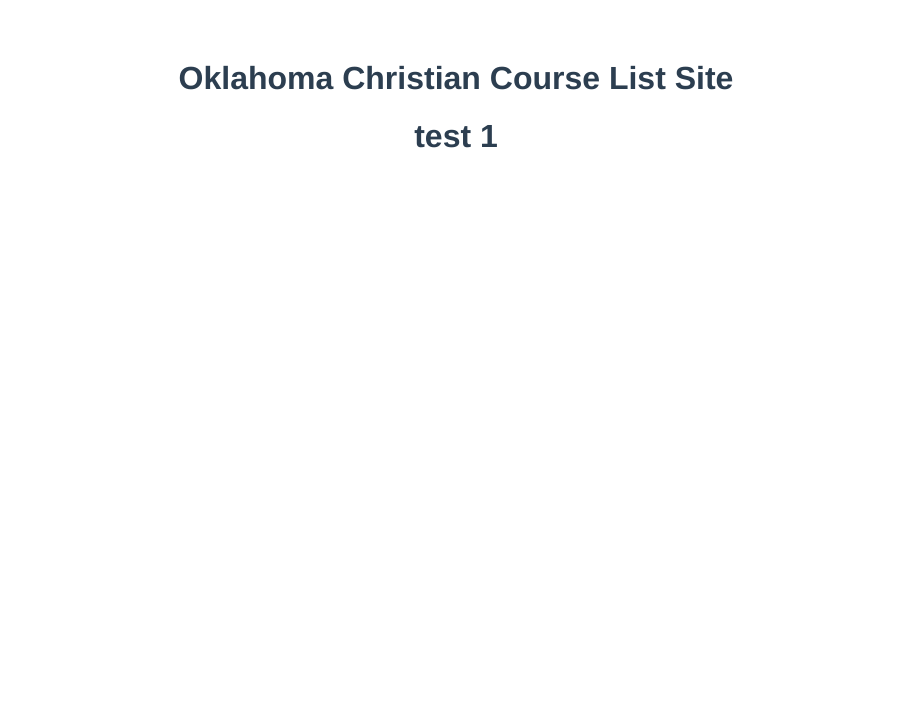
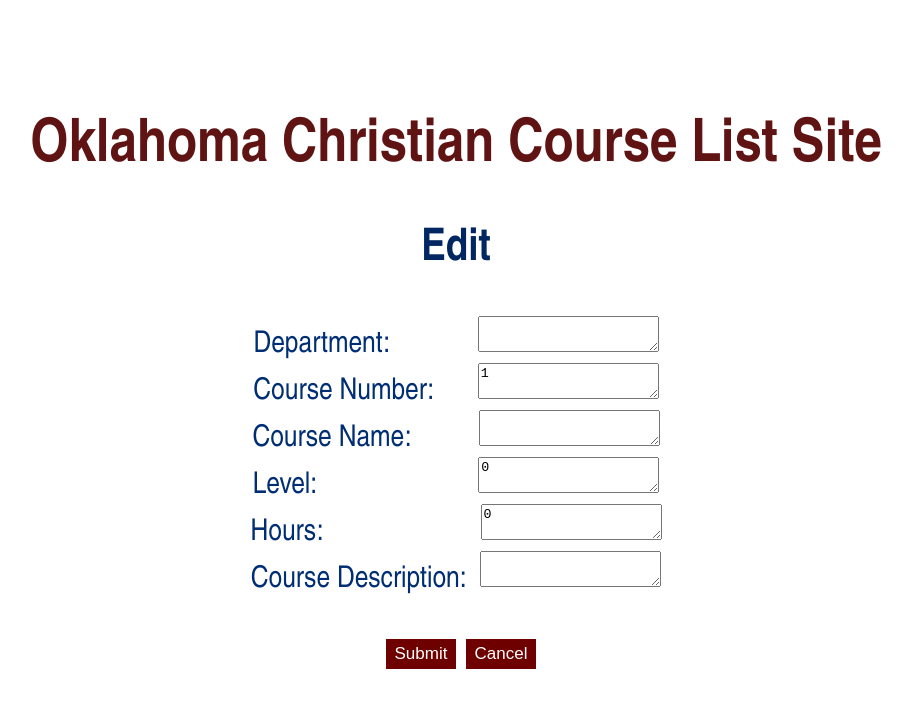
Before and after one commit to Goed505s/SE4CourseListing, a Vue app: page /edit/1 in a window 1280 px wide. Shown: the top 708 px of the page, without its empty margins (184-1096 px from the left). Built offline with nearby package versions, Linux system fonts and the light colour scheme; no server answers.

Commit message:
updating

```diff
--- a/src/App.vue
+++ b/src/App.vue
@@ -1,8 +1,11 @@
 <template>
+
+
   <div id="app">
-    <h1>Oklahoma Christian Course List Site</h1>
+    <h1><br>Oklahoma Christian Course List Site</h1>
     <router-view />
   </div>
+
 </template>
 
 <script>
@@ -11,13 +14,47 @@
 }
 </script>
 
+
 <style>
+
+
+@import url('https://fonts.googleapis.com/css?family=Pathway Gothic One');
+
+
 #app {
-  font-family: Avenir, Helvetica, Arial, sans-serif;
-  -webkit-font-smoothing: antialiased;
-  -moz-osx-font-smoothing: grayscale;
+  font-family:  'Arial Narrow';
   text-align: center;
-  color: #2c3e50;
-  margin-top: 60px;
+  color: #5f1313;
+  font-size: 30px;
+  background-color: rgba(255, 255, 255, 0.932);
+  height: 200px;
 }
+
+h2{
+  color: #002761;
+}
+
+label{
+  color: #002e74;
+}
+
+button {
+  border: none;
+  padding: 0!important;
+  /*optional*/
+  font-family: arial;
+  font-size: 17px;
+  color: #ffffff;
+  background-color: #6e0000;
+  height: 30px;
+  width: 70px;
+  cursor: pointer;
+  margin-left: 10px;
+}
+
+button:hover {
+  background-color: #e0a606; /* Green */
+  color: white;
+}
+
 </style>
--- a/src/components/CourseDisplay.vue
+++ b/src/components/CourseDisplay.vue
@@ -1,17 +1,13 @@
 <template>
   <div class="courseDisp">
-    <span>{{course.courseNo}} {{course.name}} (</span>
+    <span>{{course.courseNo}} {{course.name}} </span>
     <router-link :to="{ name: 'edit', params: { courseNo: course.courseNo } }">
-      <span>edit</span>
+      <button>edit</button>
     </router-link>
-    <span> | </span>
-    <!--https://vuejs.org/v2/guide/events.html
-      make it relad page
-      make it do a pop up
-    -->
+
     <button v-on:click="deleteCourse()"><span>delete</span></button>
 
-    <span>)</span>
+
   </div>
 </template>
 
@@ -49,29 +45,46 @@
 }
 ul {
   list-style-type: none;
-  padding: 0;
+
+  padding: 0px;
 }
 li {
   display: inline-block;
   margin: 0 10px;
+
 }
 a {
-  color: #42b983;
+
+  text-decoration: none;
+
+
+  }
+.edit{
+  border: none;
+  padding: 0!important;
+  font-family: arial;
+  font-size: 17px;
+  color: #ffc400;
+  background-color: #6e000098;
+  height: 40px;
+  width: 70px;
+    cursor: pointer;
+
 }
 .courseDisp {
-  margin: 10px 10px;
+  padding: 30px;
+  margin-top: 20px;
+
+  margin-bottom: 20px;
+  margin-left: 100px;
+  margin-right: 100px;
+  color: white;
+  font-family: Arial, Helvetica, sans-serif;
+  font-size: 20px;
+  font-weight: normal;
+  background-color: rgba(143, 11, 11, 0.856);
 }
 /*https://stackoverflow.com/questions/1367409/how-to-make-button-look-like-a-link*/
-button {
-  background: none!important;
-  border: none;
-  padding: 0!important;
-  /*optional*/
-  font-family: arial, sans-serif;
-  /*input has OS specific font-family*/
-  color: #069;
-  text-decoration: underline;
-  cursor: pointer;
-}
+
 
 </style>
--- a/src/services/CourseServices.js
+++ b/src/services/CourseServices.js
@@ -42,6 +42,8 @@
     return apiClient.delete("/course/" + courseNo);
   },
   addCourse(course) {
+    console.log("Help");
+    console.log(course);
     return apiClient.post("/course/", course);
   },
   updateCourse(courseNo, course) {
--- a/src/views/listEntryPage.vue
+++ b/src/views/listEntryPage.vue
@@ -1,59 +1,103 @@
 <template>
   <div class="hello">
-    <h1 v-if="this.isEdit">test {{this.courseNo}}</h1>
+    <form @submit.prevent="sendForm">
+      <h2 v-if="this.isEdit">Edit {{this.course.name}}</h2>
+      <h2 v-else>Add New Course</h2>
+      <p v-if="message">{{this.message}}</p>
+
+      <label for = "dept">Department: &nbsp;&nbsp;&nbsp;&emsp;&emsp;</label>
+      <textarea id = "dept" v-model="course.dept"></textarea>
+      <br>
+
+      <label for = "courseID">Course Number: &nbsp;&emsp;</label>
+      <textarea v-if="isEdit" readonly id = "courseID" v-model="courseID"></textarea>
+      <textarea v-else id = "courseID" v-model="courseID"></textarea>
+      <br>
+
+      <label for = "name">Course Name: &emsp;&emsp;</label>
+      <textarea id = "name" v-model="course.name"></textarea>
+      <br>
+
+      <label for = "level">Level: &emsp; &nbsp; &nbsp;&emsp;&emsp;&emsp; </label>
+      <textarea id = "level" v-model="course.level"></textarea>
+      <br>
+
+      <label for = "hours">Hours:&emsp;&emsp;&emsp;&emsp; &emsp;</label>
+      <textarea id = "hours" v-model="course.hours"></textarea>
+      <br>
+
+      <label for = "description">Course Description:&nbsp; </label>
+      <textarea id = "description" v-model="this.course.description"></textarea>
+      <!--took some cues from Vue intro and vue form tutorial repos to implement-->
+      <br>
+      <br>
+
+      <button type="submit">Submit</button>
+      <button v-on:click="cancel">Cancel</button>
+    </form>
   </div>
 </template>
 
 <script>
 import CourseServices from '@/services/CourseServices.js'
-
 export default {
   props: ['courseNo'],
   data() {
     return {
-      message: String,
-      course: Object,
-      isEdit: false
+      message: null,
+      course: {
+        dept: "",
+        courseNo: "",
+        level: 0,
+        hours: 0,
+        name: "",
+        description: ""
+      },
+      isEdit: false,
+      courseID: ""
     };
   },
   created() {
     if (this.courseNo != null){
       this.isEdit = true;
+      this.courseID = this.courseNo;
       CourseServices.getCourse(this.courseNo)
         .then(response => {
-          this.course = response.data;
+          this.course = response.data[0];
         })
         .catch(error => {
           console.log('There was an error:', error.response)
         })
     }
   },
-
   methods: {
-    execute(){
-      if(this.isEdit === true) this.addCourse();
+    sendForm (){
+      if(!this.isEdit) this.addCourse();
       else this.updateCourse();
     },
     addCourse() {
-        CourseServices.addCourse(this.course)
+      this.course.courseNo = this.courseID;
+      CourseServices.addCourse(this.course)
         .then(() => {
-          this.$router.push({ name: 'list' })
+          this.$router.push({ name: 'listPage' })
         })
         .catch(error => {
-          console.log(error)
+          this.message = error.message;
+          console.log(error);
         })
     },
     updateCourse() {
       CourseServices.updateCourse(this.courseNo, this.course)
         .then(() => {
-          this.$router.push({ name: 'list' })
+          this.$router.push({ name: 'listPage' })
         })
         .catch(error => {
           this.message = error.message
+          console.log(error)
         })
     },
     cancel() {
-      if (this.isEdit) this.$router.push({ name: 'list' });
+      this.$router.push({ name: 'listPage' });
     }
   }
 }
--- a/src/views/listPage.vue
+++ b/src/views/listPage.vue
@@ -1,5 +1,5 @@
 <template>
-  <div class="hello">
+  <div class="addnew">
       <router-link :to="{ name: 'add'}"><span>Add New Course</span></router-link>
       <course-display v-for="course in courses" :key="course.courseNo" :course="course" />
   </div>
@@ -8,7 +8,6 @@
 <script>
 import CourseServices from '@/services/CourseServices.js'
 import CourseDisplay from '../components/CourseDisplay.vue';
-
 export default {
   components: { CourseDisplay },
   data() {
@@ -35,13 +34,28 @@
 }
 ul {
   list-style-type: none;
-  padding: 0;
+  padding: 20px;
 }
 li {
   display: inline-block;
   margin: 0 10px;
 }
 a {
-  color: #42b983;
+  color: #ffffff;
+
 }
+
+.addnew{
+  text-align: center;
+  font-size: 25px;
+  font-weight: bold;
+  background-color: #001f38;
+  height: 40px;
+  margin-left: 50px;
+  margin-right: 50px;
+  text-decoration: none;
+}
+
+
+
 </style>
```
Also changed, not shown: src/components/detailForm.vue (renamed from src/components/detailForm.js, +19 -17 lines).
